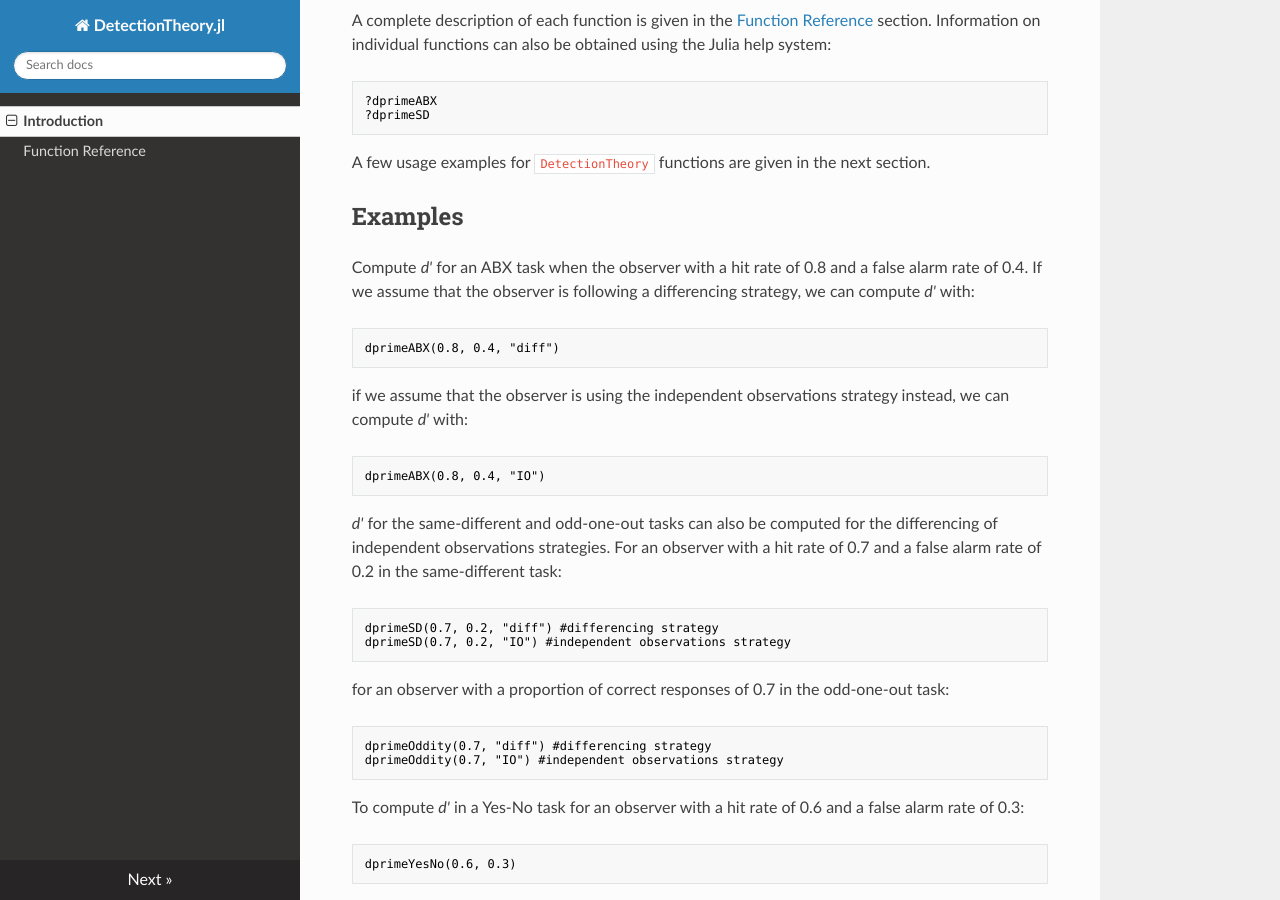
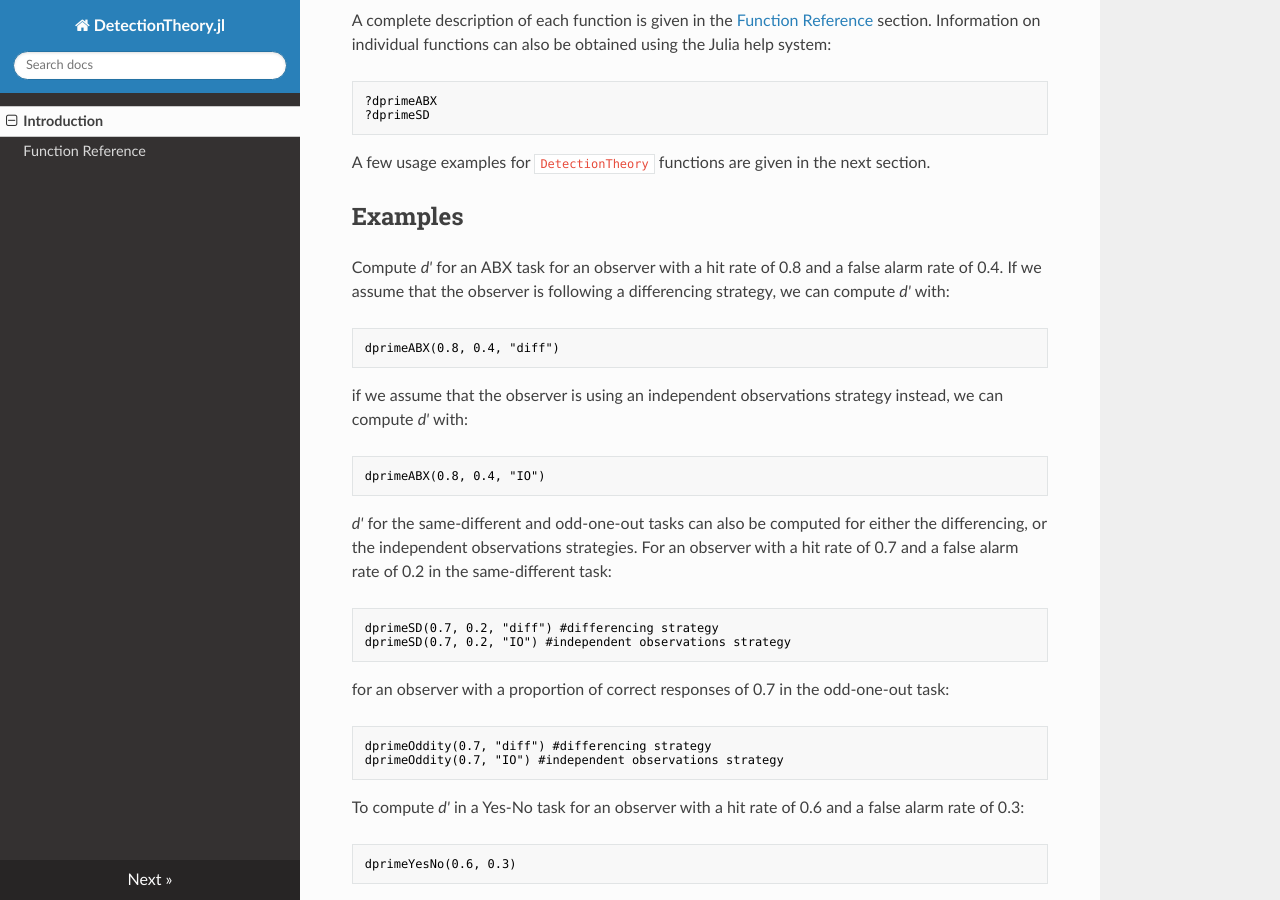
Before and after one commit to sam81/DetectionTheory.jl, an MkDocs documentation site: the page built from docs/index.md, in a window 1280 px wide and 900 px high, scrolled down 735 px. Built offline with MkDocs 1.6.1, drawn with Linux system fonts in a browser that asks for light colours; nearby versions of some CDN libraries; old or Windows-style settings are respelled for this version of MkDocs.

````diff
--- a/docs/index.md
+++ b/docs/index.md
@@ -39,19 +39,19 @@ A few usage examples for `DetectionTheory` functions are given in the next secti
 ## Examples
 
 
-Compute _d'_ for an ABX task when the observer with a hit rate of 0.8 and a false alarm rate of 0.4. If we assume that the observer is following a differencing strategy, we can compute _d'_ with:
+Compute _d'_ for an ABX task for an observer with a hit rate of 0.8 and a false alarm rate of 0.4. If we assume that the observer is following a differencing strategy, we can compute _d'_ with:
 
 ```julia
 dprimeABX(0.8, 0.4, "diff")
 ```
 
-if we assume that the observer is using the independent observations strategy instead, we can compute _d'_ with:
+if we assume that the observer is using an independent observations strategy instead, we can compute _d'_ with:
 
 ```julia
 dprimeABX(0.8, 0.4, "IO")
 ```
 
-_d'_ for the same-different and odd-one-out tasks can also be computed for the differencing of independent observations strategies. For an observer with a hit rate of 0.7 and a false alarm rate of 0.2 in the same-different task:
+_d'_ for the same-different and odd-one-out tasks can also be computed for either the differencing, or the independent observations strategies. For an observer with a hit rate of 0.7 and a false alarm rate of 0.2 in the same-different task:
 
 ```julia
 dprimeSD(0.7, 0.2, "diff") #differencing strategy
````
Also changed, not shown: README.md (+0 -2 lines).
